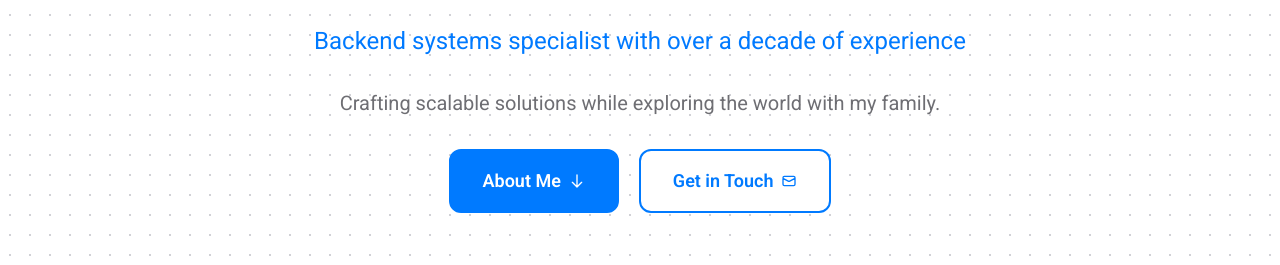
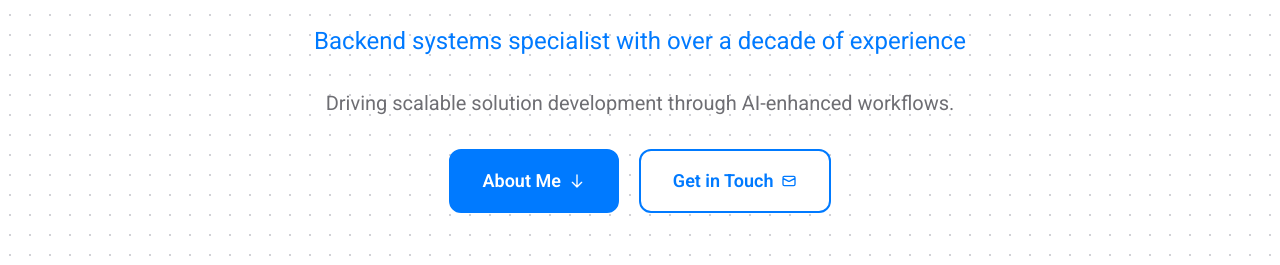
Before and after one commit to dqlopez/dqlopez.github.io, a plain HTML site: page index.html in a window 1280 px wide. Shown: the part 535-800 px from the top of the page. Drawn offline with nearby package versions, Linux system fonts and the light colour scheme.

Commit message:
chore: update tagline

```diff
--- a/index.html
+++ b/index.html
@@ -107,7 +107,7 @@
 
         <p class="text-lg md:text-xl text-text-secondary leading-relaxed max-w-2xl animate-fadeInUp"
            style="animation-delay: 0.8s; opacity: 0;">
-          Crafting scalable solutions while exploring the world with my family.
+          Driving scalable solution development through AI-enhanced workflows.
         </p>
 
         <div class="flex flex-col sm:flex-row gap-5 animate-fadeInUp" style="animation-delay: 1.0s; opacity: 0;">
```
